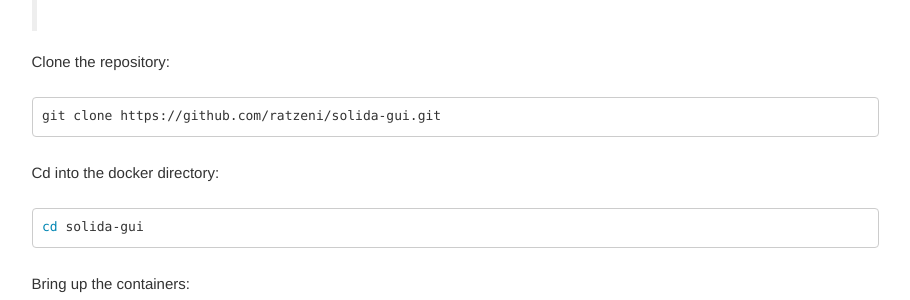
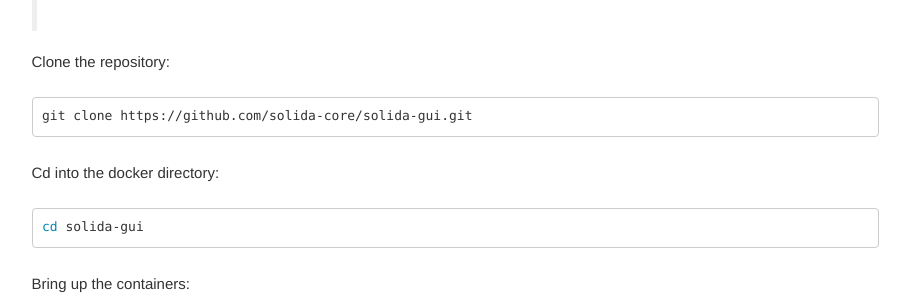
Before and after one commit to solida-core/docs, a Jekyll site: the page built from pages/solida/solida_gui.md, in a window 1280 px wide. Shown: the part 1162-1462 px from the top of the page, without its empty margins (331-1241 px from the left). Built offline with Jekyll 4.4.1, drawn with Linux system fonts in a browser that asks for light colours; comment, search, counter and statistics services are not loaded; part of the change alters nothing that is shown.

Commit message:
Update solida_gui.md
fix url

````diff
--- a/pages/solida/solida_gui.md
+++ b/pages/solida/solida_gui.md
@@ -54,7 +54,7 @@ mkdir ~/solida-core/.tmp        # path where storing temporary files
 
 Clone the repository:
 ```bash
-git clone https://github.com/ratzeni/solida-gui.git
+git clone https://github.com/solida-core/solida-gui.git
 ```
 
 Cd into the docker directory:
````
